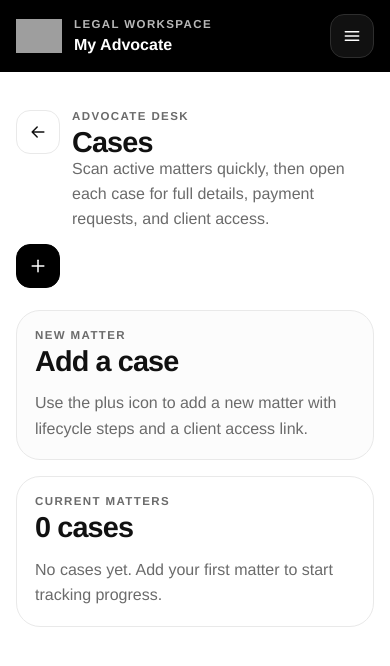
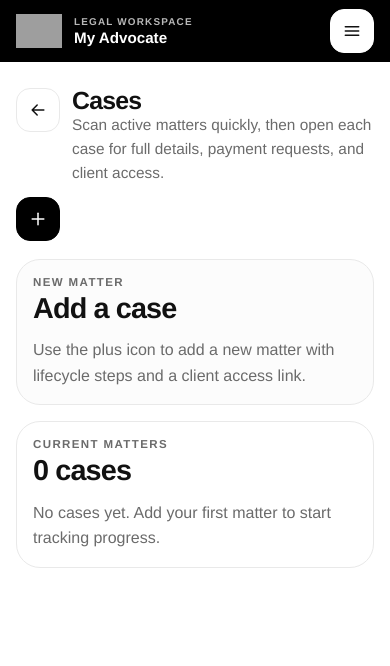
Before and after one commit to efgritesh/in-solidai-myadvocate, a React (Create React App) app: page /cases in a window 390 px wide. Shown: the top 666 px of the page. Built offline with nearby package versions, Linux system fonts and the light colour scheme; grey boxes are pictures that could not be loaded.

Commit message:
Tighten mobile shell and simplify navigation

```diff
--- a/src/App.css
+++ b/src/App.css
@@ -32,6 +32,7 @@ body {
   color: var(--text);
   font-family: UberMoveText, "Helvetica Neue", Helvetica, Arial, sans-serif;
   background: var(--bg);
+  overflow-x: hidden;
 }
 
 a {
@@ -53,7 +54,7 @@ textarea {
 .page-frame {
   width: min(100%, 1480px);
   margin: 0 auto;
-  padding: 110px 16px 36px;
+  padding: 88px 16px 32px;
 }
 
 .page-frame--public {
@@ -68,7 +69,7 @@ textarea {
 .screen-header {
   display: grid;
   gap: 12px;
-  margin-bottom: 22px;
+  margin-bottom: 18px;
 }
 
 .screen-header__content {
@@ -76,6 +77,21 @@ textarea {
   grid-template-columns: auto minmax(0, 1fr);
   gap: 12px;
   align-items: start;
+  min-width: 0;
+}
+
+.screen-header__copy,
+.screen-actions,
+.header-icon-group,
+.top-nav__brand,
+.record-item,
+.case-summary-card,
+.public-hero,
+.details-grid,
+.stats-grid,
+.cta-grid,
+.auth-layout {
+  min-width: 0;
 }
 
 .screen-header h1,
@@ -91,6 +107,10 @@ textarea {
   font-weight: 700;
 }
 
+.screen-header h1 {
+  font-size: clamp(1.55rem, 4vw, 2.35rem);
+}
+
 .screen-subtitle,
 .auth-subtitle,
 .hero-card p,
@@ -98,6 +118,11 @@ textarea {
   margin: 0;
   color: var(--muted);
   line-height: 1.55;
+}
+
+.screen-subtitle {
+  max-width: 720px;
+  font-size: 0.96rem;
 }
 
 .eyebrow {
@@ -120,12 +145,12 @@ textarea {
 .hero-card {
   display: grid;
   gap: 16px;
-  padding: 24px;
+  padding: 20px;
   background: linear-gradient(180deg, #ffffff, #fbfbfb);
 }
 
 .panel {
-  padding: 18px;
+  padding: 16px;
 }
 
 .panel--collapsed {
@@ -145,6 +170,8 @@ textarea {
   display: flex;
   align-items: center;
   gap: 10px;
+  flex-wrap: wrap;
+  justify-content: flex-start;
 }
 
 .section-icon {
@@ -163,7 +190,7 @@ textarea {
   width: 100%;
   border: none;
   border-radius: 14px;
-  padding: 14px 18px;
+  padding: 13px 16px;
   background: #000000;
   color: #ffffff;
   font-size: 0.98rem;
@@ -173,6 +200,7 @@ textarea {
 
 .screen-actions .button {
   width: auto;
+  min-width: 96px;
 }
 
 .button.secondary {
@@ -306,6 +334,7 @@ textarea {
   gap: 14px;
   padding: 16px;
   border-radius: 18px;
+  min-width: 0;
 }
 
 .record-item--stack {
@@ -369,6 +398,7 @@ textarea {
 .stat-card span {
   margin: 0;
   color: var(--muted);
+  word-break: break-word;
 }
 
 .badge {
@@ -383,6 +413,8 @@ textarea {
   font-size: 0.8rem;
   font-weight: 700;
   text-align: center;
+  white-space: normal;
+  word-break: break-word;
 }
 
 .stats-grid,
@@ -398,6 +430,7 @@ textarea {
   padding: 18px;
   border-radius: 20px;
   text-decoration: none;
+  min-width: 0;
 }
 
 .stat-card strong {
@@ -406,6 +439,18 @@ textarea {
 
 .action-tile {
   background: #fafafa;
+}
+
+.action-tile--dense {
+  justify-content: flex-start;
+  gap: 10px;
+}
+
+.action-tile__icons {
+  display: flex;
+  gap: 8px;
+  color: var(--text);
+  flex-wrap: wrap;
 }
 
 .empty-state {
@@ -613,8 +658,8 @@ textarea {
   align-items: center;
   justify-content: space-between;
   gap: 12px;
-  min-height: 72px;
-  padding: 12px 0;
+  min-height: 56px;
+  padding: 8px 0;
 }
 
 .top-nav__brand {
@@ -626,46 +671,53 @@ textarea {
 
 .top-nav__brand .eyebrow {
   color: rgba(255, 255, 255, 0.72);
+  margin-bottom: 2px;
+  font-size: 0.62rem;
 }
 
 .top-nav__title {
   display: block;
-  font-size: 1rem;
+  font-size: 0.95rem;
 }
 
 .top-nav__toggle {
-  background: #111111;
-  border-color: #2e2e2e;
-  color: #ffffff;
+  background: #ffffff;
+  border-color: #ffffff;
+  color: #111111;
+  flex-shrink: 0;
 }
 
 .top-nav__menu {
   display: none;
-  padding: 0 0 14px;
+  padding: 0 0 10px;
 }
 
 .top-nav__menu.open {
-  display: grid;
-  grid-template-columns: repeat(2, minmax(0, 1fr));
-  gap: 10px;
+  display: flex;
+  flex-wrap: wrap;
+  gap: 8px;
 }
 
 .top-nav__link {
-  display: grid;
-  justify-items: center;
+  display: inline-grid;
+  grid-template-columns: auto auto;
+  align-items: center;
   gap: 8px;
-  padding: 14px 10px;
+  padding: 10px 12px;
   border-radius: 16px;
   background: #111111;
   color: rgba(255, 255, 255, 0.76);
   text-decoration: none;
   font-weight: 700;
   border: 1px solid #1f1f1f;
+  min-width: 0;
+  max-width: 100%;
 }
 
 .top-nav__link span {
   font-size: 0.82rem;
-  text-align: center;
+  text-align: left;
+  word-break: break-word;
 }
 
 .top-nav__link.active {
@@ -686,6 +738,7 @@ textarea {
   width: min(100%, 1120px);
   display: grid;
   gap: 18px;
+  min-width: 0;
 }
 
 .auth-hero,
@@ -714,6 +767,7 @@ textarea {
   width: 100%;
   padding: 24px 20px;
   box-shadow: var(--shadow);
+  min-width: 0;
 }
 
 .auth-action-stack {
@@ -786,7 +840,7 @@ textarea {
 @media (min-width: 768px) {
   .page-frame {
     width: min(100%, 1480px);
-    padding: 126px 28px 40px;
+    padding: 96px 28px 40px;
   }
 
   .page-frame--public {
@@ -837,13 +891,10 @@ textarea {
     display: flex;
     flex-wrap: wrap;
     gap: 10px;
-    padding: 0 0 14px;
+    padding: 0 0 8px;
   }
 
   .top-nav__link {
-    grid-template-columns: auto auto;
-    justify-items: start;
-    align-items: center;
     padding: 10px 14px;
   }
 
--- a/src/components/BottomNav.js
+++ b/src/components/BottomNav.js
@@ -6,21 +6,13 @@ import {
   ClientsIcon,
   CloseIcon,
   DashboardIcon,
-  DocumentsIcon,
-  HearingsIcon,
   MenuIcon,
-  PaymentsIcon,
-  ShareIcon,
 } from './AppIcons';
 
 const defaultIcons = {
   '/dashboard': DashboardIcon,
   '/cases': CasesIcon,
   '/clients': ClientsIcon,
-  '/hearings': HearingsIcon,
-  '/payments': PaymentsIcon,
-  '/documents': DocumentsIcon,
-  '/invite': ShareIcon,
 };
 
 const BottomNav = ({ items }) => {
@@ -33,10 +25,6 @@ const BottomNav = ({ items }) => {
         { to: '/dashboard', label: t('dashboard') },
         { to: '/cases', label: t('cases') },
         { to: '/clients', label: t('clients') },
-        { to: '/hearings', label: t('hearings') },
-        { to: '/payments', label: t('payments') },
-        { to: '/documents', label: t('documents') },
-        { to: '/invite', label: t('inviteAdvocates') },
       ],
     [items, t]
   );
--- a/src/components/Dashboard.js
+++ b/src/components/Dashboard.js
@@ -6,6 +6,7 @@ import { useTranslation } from 'react-i18next';
 import { auth, db } from '../firebase';
 import PageShell from './PageShell';
 import { seedAdvocateData } from '../utils/seedData';
+import { DocumentsIcon, HearingsIcon, PaymentsIcon, ShareIcon } from './AppIcons';
 
 const Dashboard = () => {
   const { t } = useTranslation();
@@ -69,7 +70,7 @@ const Dashboard = () => {
   return (
     <PageShell
       title="Practice dashboard"
-      subtitle="A clean daily view for hearings, clients, and case follow-ups."
+      subtitle="Your practice summary with quick access to matters, clients, and active follow-ups."
       actions={(
         <button className="button danger" onClick={handleLogout}>
           Logout
@@ -80,10 +81,7 @@ const Dashboard = () => {
         <div>
           <p className="eyebrow">Today at a glance</p>
           <h2>Everything important is one thumb away.</h2>
-          <p>
-            Use the tabs below to update matter details quickly during hearings,
-            calls, and client meetings.
-          </p>
+          <p>Open cases or clients to handle hearing notes, payment follow-ups, documents, and client links in context.</p>
         </div>
         <Link className="button secondary" to="/invite">
           {t('inviteAdvocates')}
@@ -166,10 +164,16 @@ const Dashboard = () => {
           <strong>{t('clients')}</strong>
           <span>Keep contact details accessible during court visits.</span>
         </Link>
-        <Link className="action-tile" to="/payments">
-          <strong>{t('payments')}</strong>
-          <span>Review fees received and pending billing.</span>
-        </Link>
+        <article className="action-tile action-tile--dense">
+          <div className="action-tile__icons">
+            <HearingsIcon className="app-icon" />
+            <PaymentsIcon className="app-icon" />
+            <DocumentsIcon className="app-icon" />
+            <ShareIcon className="app-icon" />
+          </div>
+          <strong>Case-led workflow</strong>
+          <span>Hearings, payments, documents, and sharing now sit under each matter instead of the top nav.</span>
+        </article>
       </section>
     </PageShell>
   );
--- a/src/components/PageShell.js
+++ b/src/components/PageShell.js
@@ -17,8 +17,7 @@ const PageShell = ({ title, subtitle, actions, children, showBack = false, navIt
                 <ArrowLeftIcon className="app-icon" />
               </button>
             ) : null}
-            <div>
-              <p className="eyebrow">Advocate desk</p>
+            <div className="screen-header__copy">
               <h1>{title}</h1>
               {subtitle ? <p className="screen-subtitle">{subtitle}</p> : null}
             </div>
```
